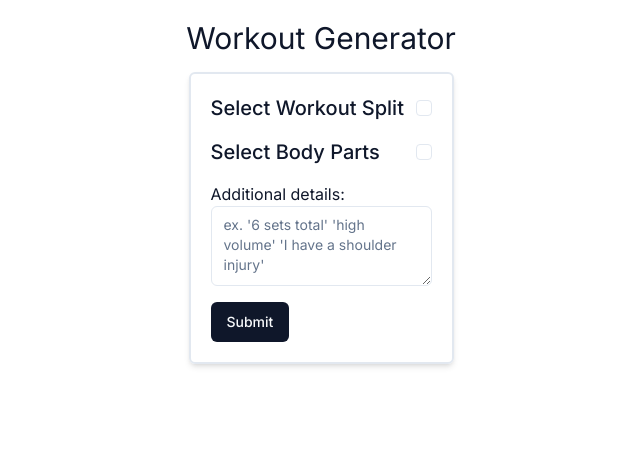
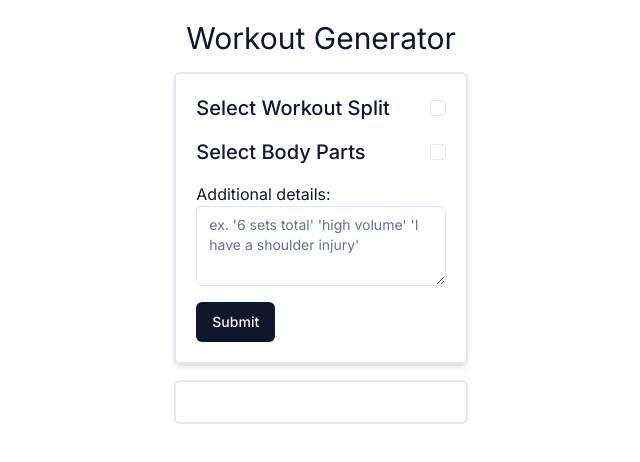
Before and after one commit to Tatooles/next-workout-generator, a Next.js app: page / in a window 1280 px wide. Shown: the top 462 px of the page, without its empty margins (319-959 px from the left). Built offline with nearby package versions, Linux system fonts and the light colour scheme.

Commit message:
Improve styling and add loading text

```diff
--- a/app/page.tsx
+++ b/app/page.tsx
@@ -6,6 +6,7 @@ import { RadioGroup, RadioGroupItem } from "@/components/ui/radio-group";
 import { Checkbox } from "@/components/ui/checkbox";
 import { CheckedState } from "@radix-ui/react-checkbox";
 import { Textarea } from "@/components/ui/textarea";
+import Response from "./response";
 
 type CheckboxValue =
   | "quads"
@@ -41,6 +42,8 @@ export default function Home() {
 
   const [answer, setAnswer] = useState("");
 
+  const [loading, setLoading] = useState(false);
+
   const handleSubmit = async (e: any) => {
     e.preventDefault();
     const formData = new FormData(e.target);
@@ -50,6 +53,7 @@ export default function Home() {
       if (p[1] == "on") bodyParts.push(p[0]);
     }
 
+    setLoading(true);
     const response = await fetch("/api/gpt", {
       method: "POST",
       body: JSON.stringify({
@@ -58,6 +62,7 @@ export default function Home() {
         additionalDetails: formData.get("additionalDetails"),
       }),
     });
+    setLoading(false);
 
     const data = await response.json();
 
@@ -65,11 +70,11 @@ export default function Home() {
   };
 
   return (
-    <main className="mx-auto flex min-h-screen w-screen flex-col items-center p-5 sm:max-w-xs">
+    <main className="mx-auto flex min-h-screen w-screen flex-col items-center py-5 sm:max-w-xs">
       <h1 className="text-3xl">Workout Generator</h1>
       <form
         onSubmit={handleSubmit}
-        className="mt-4 rounded-md border-2 p-5 shadow-md"
+        className="mt-4 w-11/12 rounded-md border-2 p-5 shadow-md"
       >
         <div className="mb-4 flex justify-between">
           <Label className="text-xl">Select Workout Split</Label>
@@ -156,7 +161,7 @@ export default function Home() {
           Submit
         </Button>
       </form>
-      <div className="mt-4 whitespace-pre-line">{answer}</div>
+      <Response answer={answer} loading={loading}></Response>
     </main>
   );
 }
--- /dev/null
+++ b/app/response.tsx
@@ -0,0 +1,14 @@
+export default function Response({
+  answer,
+  loading,
+}: {
+  answer: string;
+  loading: boolean;
+}) {
+  return (
+    <div className="mt-4 w-11/12 whitespace-pre-line rounded-md border-2 p-5">
+      {answer}
+      {loading && <div>Loading...</div>}
+    </div>
+  );
+}
```
